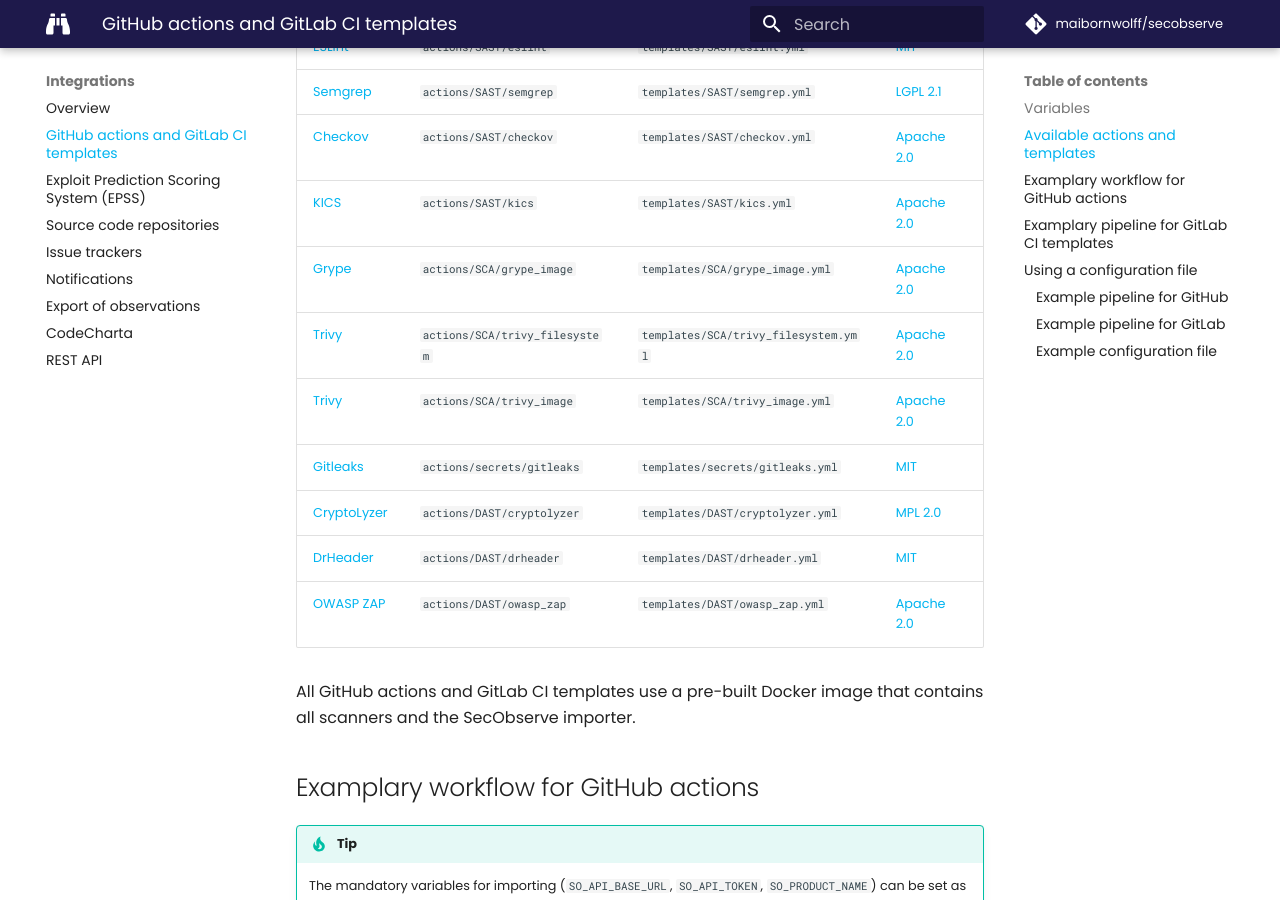
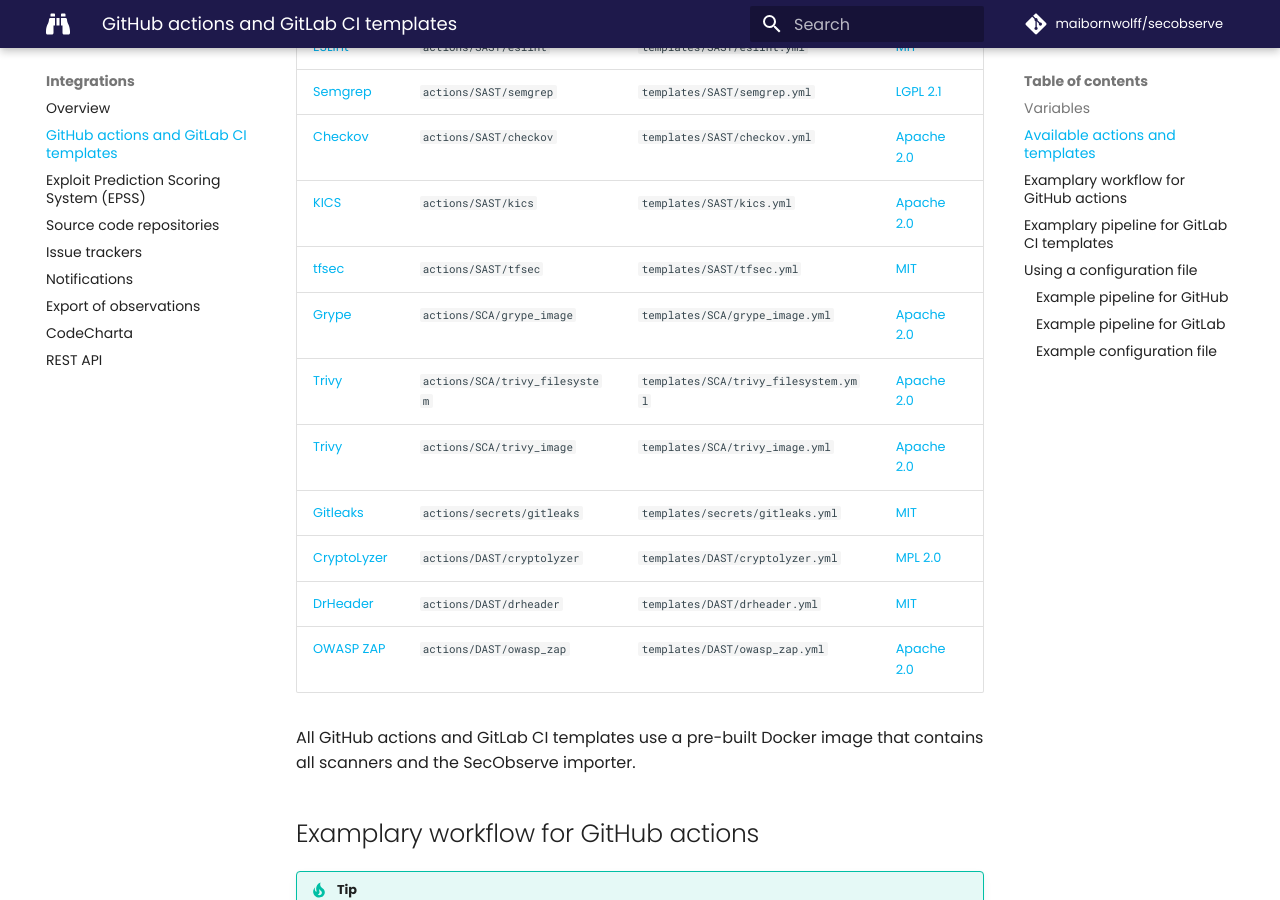
Before and after one commit to MaibornWolff/SecObserve, an MkDocs documentation site: the page built from docs/integrations/github_actions_and_templates.md, in a window 1280 px wide and 900 px high, scrolled down 1923 px. Built offline with MkDocs 1.6.1 and Material for MkDocs 9.7.7, drawn with Linux system fonts in a browser that asks for light colours; comment, search, counter and statistics services are not loaded.

Commit message:
feat: support tfsec scanner

```diff
--- a/docs/integrations/github_actions_and_templates.md
+++ b/docs/integrations/github_actions_and_templates.md
@@ -39,6 +39,7 @@
 | [Semgrep](https://semgrep.dev/docs)                               | `actions/SAST/semgrep` | `templates/SAST/semgrep.yml` |[LGPL 2.1](https://github.com/returntocorp/semgrep/blob/develop/LICENSE) |
 | [Checkov](https://www.checkov.io/1.Welcome/Quick%20Start.html)    | `actions/SAST/checkov` | `templates/SAST/checkov.yml` | [Apache 2.0](https://github.com/bridgecrewio/checkov/blob/main/LICENSE) |
 | [KICS](https://docs.kics.io/latest)                               | `actions/SAST/kics` | `templates/SAST/kics.yml` | [Apache 2.0](https://github.com/Checkmarx/kics/blob/master/LICENSE) |
+| [tfsec](https://aquasecurity.github.io/tfsec)                     | `actions/SAST/tfsec` | `templates/SAST/tfsec.yml` | [MIT](https://github.com/aquasecurity/tfsec/blob/master/LICENSE) |
 | [Grype](https://github.com/anchore/grype)                         | `actions/SCA/grype_image` | `templates/SCA/grype_image.yml` | [Apache 2.0](https://github.com/anchore/grype/blob/main/LICENSE) |
 | [Trivy](https://aquasecurity.github.io/trivy)                     | `actions/SCA/trivy_filesystem` | `templates/SCA/trivy_filesystem.yml` | [Apache 2.0](https://github.com/aquasecurity/trivy/blob/main/LICENSE) |
 | [Trivy](https://aquasecurity.github.io/trivy)                     | `actions/SCA/trivy_image` | `templates/SCA/trivy_image.yml` | [Apache 2.0](https://github.com/aquasecurity/trivy/blob/main/LICENSE) |
```
Also changed, not shown: docs/usage/supported_scanners.md (+1 -0 lines), docs/assets/images/secobserve_process.svg, 2 other files.
